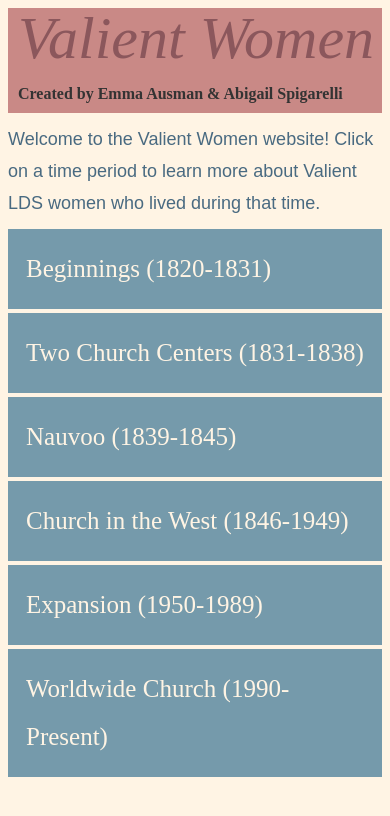
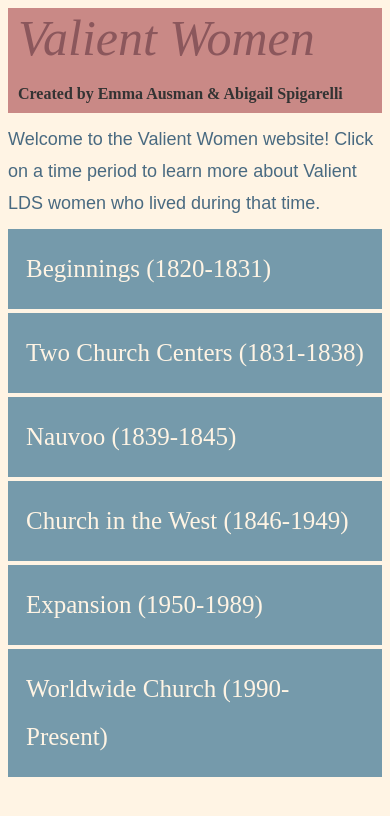
Before and after one commit to EAusman/valiant-women, an Angular app: page / in a window 390 px wide. Shown: the top 816 px of the page. Built offline with nearby package versions, Linux system fonts and the light colour scheme.

Commit message:
dynamically change font size when it gets too big

```diff
--- a/src/app/app.component.css
+++ b/src/app/app.component.css
@@ -1,2 +1,7 @@
 h1 { color: #8B575C; font-family: 'Droid serif', serif; font-size: 60px; font-weight: 400; font-style: italic; line-height: 60px; margin: 0 0 12px; text-align: left; }
 h4 { color: #333; font-family: 'Original Surfer', cursive; font-size: 16px; line-height: 28px; margin: 0 0 24px;  text-align: left; }
+@media screen and (max-width: 400px) {
+  h1{
+    font-size: 50px;
+  }
+}
```
